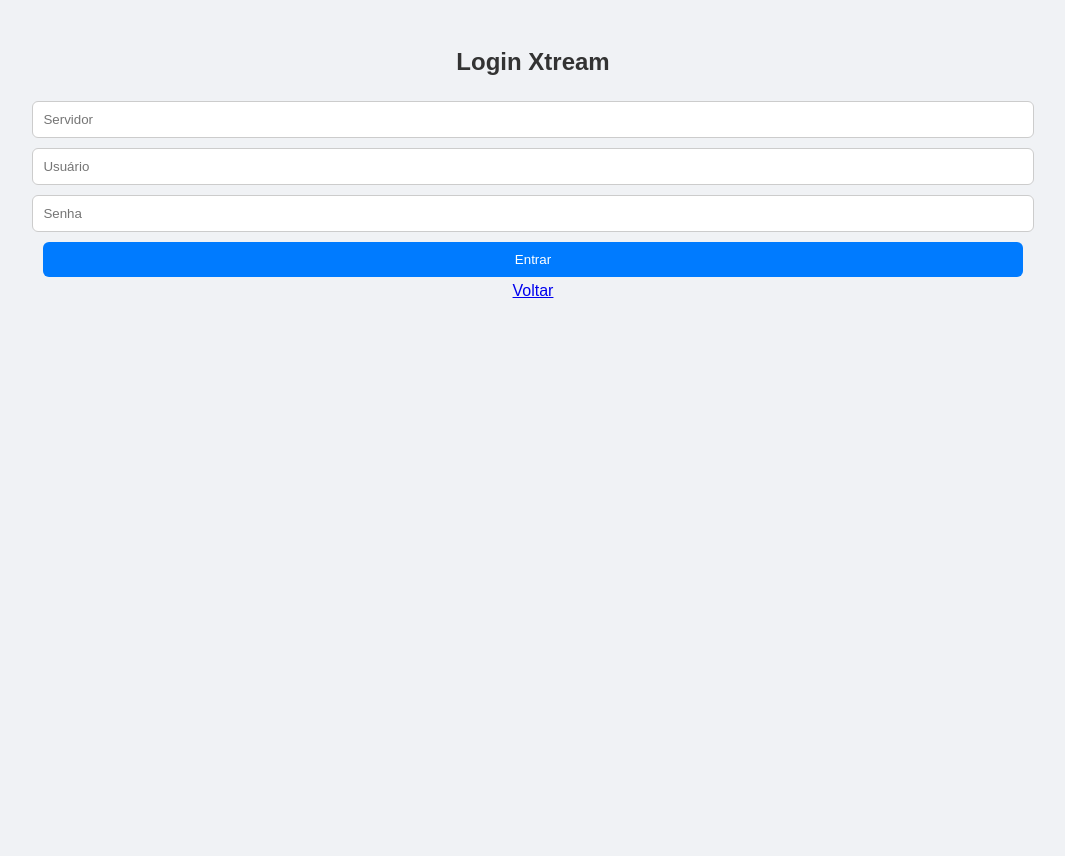
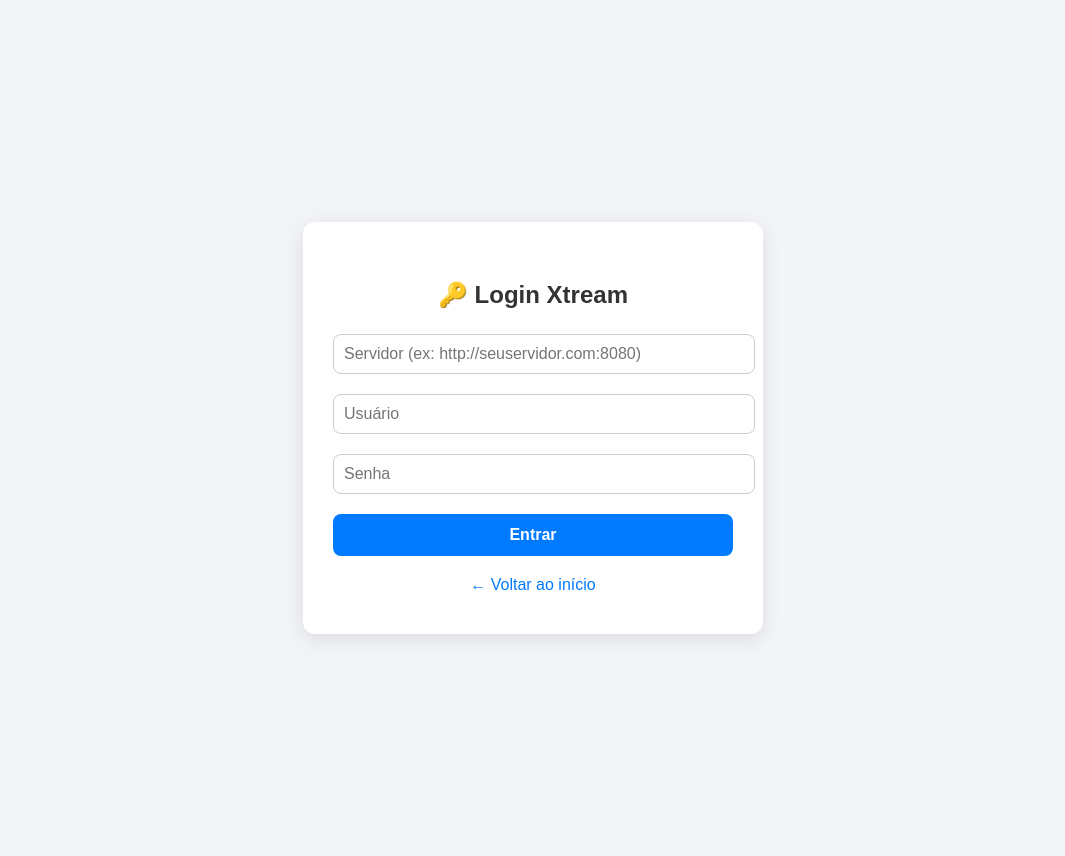
Before and after one commit to JET-SOUZA/jet.iptv, a Flask app: page /xtream in a window 1280 px wide. Shown: the whole page, without its empty margins (107-1172 px from the left). Before the commit the page ends 298 px from the top, so only its background shows below. Run offline with Flask 3, Linux system fonts and the light colour scheme; the visitor is signed in with stand-in values (Sample User, id 1).

Commit message:
Update login_xtream.html

```diff
--- a/templates/login_xtream.html
+++ b/templates/login_xtream.html
@@ -5,15 +5,72 @@
 <meta name="viewport" content="width=device-width, initial-scale=1.0">
 <title>Login Xtream</title>
 <link rel="stylesheet" href="{{ url_for('static', filename='css/style.css') }}">
+<style>
+    body {
+        font-family: Arial, sans-serif;
+        background-color: #f2f4f8;
+        display: flex;
+        justify-content: center;
+        align-items: center;
+        height: 100vh;
+    }
+    .login-container {
+        background: #fff;
+        padding: 40px 30px;
+        border-radius: 12px;
+        box-shadow: 0 5px 20px rgba(0,0,0,0.1);
+        width: 100%;
+        max-width: 400px;
+        text-align: center;
+    }
+    h2 {
+        color: #333;
+        margin-bottom: 20px;
+    }
+    input {
+        width: 100%;
+        padding: 10px;
+        margin-bottom: 15px;
+        border: 1px solid #ccc;
+        border-radius: 8px;
+        font-size: 16px;
+    }
+    button {
+        width: 100%;
+        background-color: #007bff;
+        color: white;
+        border: none;
+        padding: 12px;
+        border-radius: 8px;
+        cursor: pointer;
+        font-size: 16px;
+        font-weight: bold;
+        transition: background 0.3s;
+    }
+    button:hover {
+        background-color: #0056b3;
+    }
+    .back-link {
+        display: inline-block;
+        margin-top: 15px;
+        color: #007bff;
+        text-decoration: none;
+    }
+    .back-link:hover {
+        text-decoration: underline;
+    }
+</style>
 </head>
 <body>
-<h2>Login Xtream</h2>
-<form method="POST">
-    <input type="text" name="server" placeholder="Servidor" required>
-    <input type="text" name="username" placeholder="Usuário" required>
-    <input type="password" name="password" placeholder="Senha" required>
-    <button type="submit">Entrar</button>
-</form>
-<a href="{{ url_for('index') }}">Voltar</a>
+    <div class="login-container">
+        <h2>🔑 Login Xtream</h2>
+        <form method="POST">
+            <input type="text" name="server" placeholder="Servidor (ex: http://seuservidor.com:8080)" required>
+            <input type="text" name="username" placeholder="Usuário" required>
+            <input type="password" name="password" placeholder="Senha" required>
+            <button type="submit">Entrar</button>
+        </form>
+        <a href="{{ url_for('index') }}" class="back-link">← Voltar ao início</a>
+    </div>
 </body>
 </html>
```
